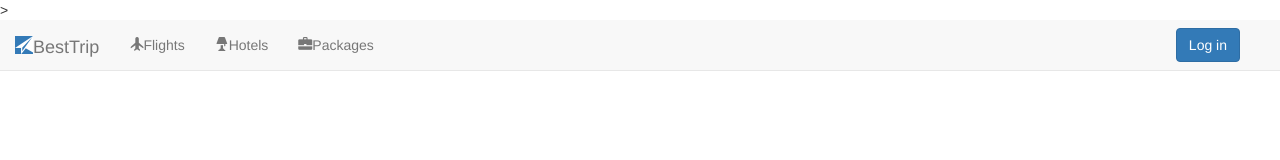
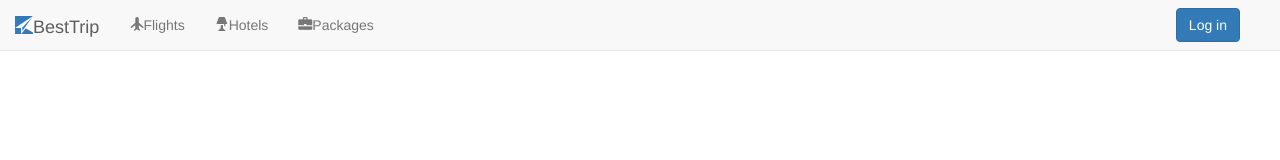
Before and after one commit to ttommyth/ITP4506_HCIGUI, a plain HTML site: page public_html/_skeleton.html in a window 1280 px wide. Drawn offline with Linux system fonts and the light colour scheme.

Commit message:
qucik fix of _skeleton

```diff
--- a/public_html/_skeleton.html
+++ b/public_html/_skeleton.html
@@ -4,7 +4,7 @@
         <title>BestTrip</title>
         <meta charset="UTF-8">
         <meta name="viewport" content="width=device-width, initial-scale=1.0">
-        <script type="application/javascript" src="libs/jquery/jquery-2.1.4.js"></script>>
+        <script type="application/javascript" src="libs/jquery/jquery-2.1.4.js"></script>
         <script type="application/javascript" src="libs/jquery-ui-1.11.4.custom/jquery-ui.js"></script>
         <script src="libs/bootstrap/js/bootstrap.js" type="text/javascript"></script>
         <link href="libs/bootstrap/css/bootstrap.css" rel="stylesheet"/>
```
